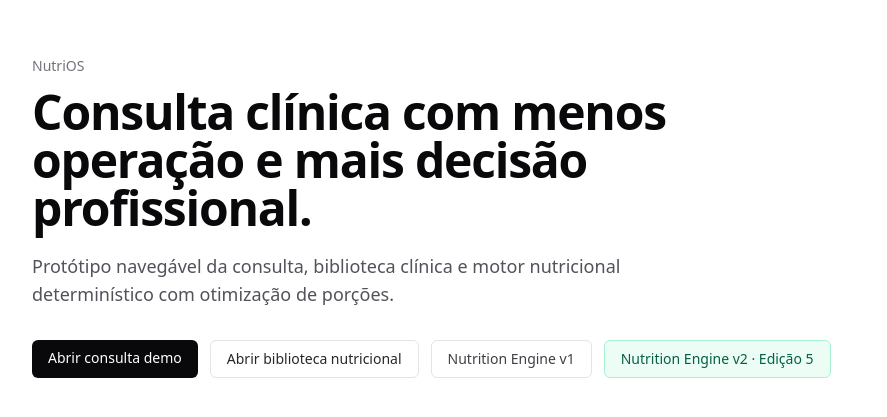
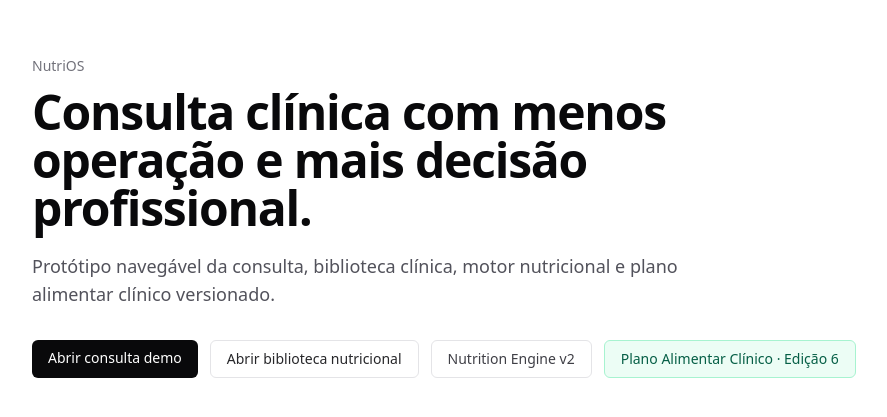
Before and after one commit to agendanutrijulianamoreira-droid/NutriOS, a Next.js app: page / in a window 1280 px wide. Shown: the part 183-600 px from the top of the page, without its empty margins (120-1007 px from the left). Built offline with nearby package versions, Linux system fonts and the light colour scheme.

Commit message:
feat: link edition 6 clinical meal plan

```diff
--- a/src/app/page.tsx
+++ b/src/app/page.tsx
@@ -8,7 +8,7 @@ export default function HomePage() {
         Consulta clínica com menos operação e mais decisão profissional.
       </h1>
       <p className="mt-5 max-w-2xl text-lg text-zinc-600 dark:text-zinc-400">
-        Protótipo navegável da consulta, biblioteca clínica e motor nutricional determinístico com otimização de porções.
+        Protótipo navegável da consulta, biblioteca clínica, motor nutricional e plano alimentar clínico versionado.
       </p>
       <div className="mt-8 flex flex-wrap gap-3">
         <Link href="/consultations/demo" className="inline-flex rounded-md bg-zinc-950 px-4 py-2 text-sm font-medium text-white dark:bg-zinc-100 dark:text-zinc-950">
@@ -17,11 +17,11 @@ export default function HomePage() {
         <Link href="/nutrition-library" className="inline-flex rounded-md border border-zinc-200 px-4 py-2 text-sm font-medium text-zinc-800 hover:bg-zinc-50 dark:border-zinc-700 dark:text-zinc-200 dark:hover:bg-zinc-900">
           Abrir biblioteca nutricional
         </Link>
-        <Link href="/nutrition-engine" className="inline-flex rounded-md border border-zinc-200 px-4 py-2 text-sm font-medium text-zinc-700 dark:border-zinc-700 dark:text-zinc-300">
-          Nutrition Engine v1
+        <Link href="/nutrition-engine-v2" className="inline-flex rounded-md border border-zinc-200 px-4 py-2 text-sm font-medium text-zinc-700 dark:border-zinc-700 dark:text-zinc-300">
+          Nutrition Engine v2
         </Link>
-        <Link href="/nutrition-engine-v2" className="inline-flex rounded-md border border-emerald-200 bg-emerald-50 px-4 py-2 text-sm font-medium text-emerald-800 hover:bg-emerald-100 dark:border-emerald-900 dark:bg-emerald-950/40 dark:text-emerald-300">
-          Nutrition Engine v2 · Edição 5
+        <Link href="/meal-plan" className="inline-flex rounded-md border border-emerald-200 bg-emerald-50 px-4 py-2 text-sm font-medium text-emerald-800 hover:bg-emerald-100 dark:border-emerald-900 dark:bg-emerald-950/40 dark:text-emerald-300">
+          Plano Alimentar Clínico · Edição 6
         </Link>
       </div>
     </main>
```
